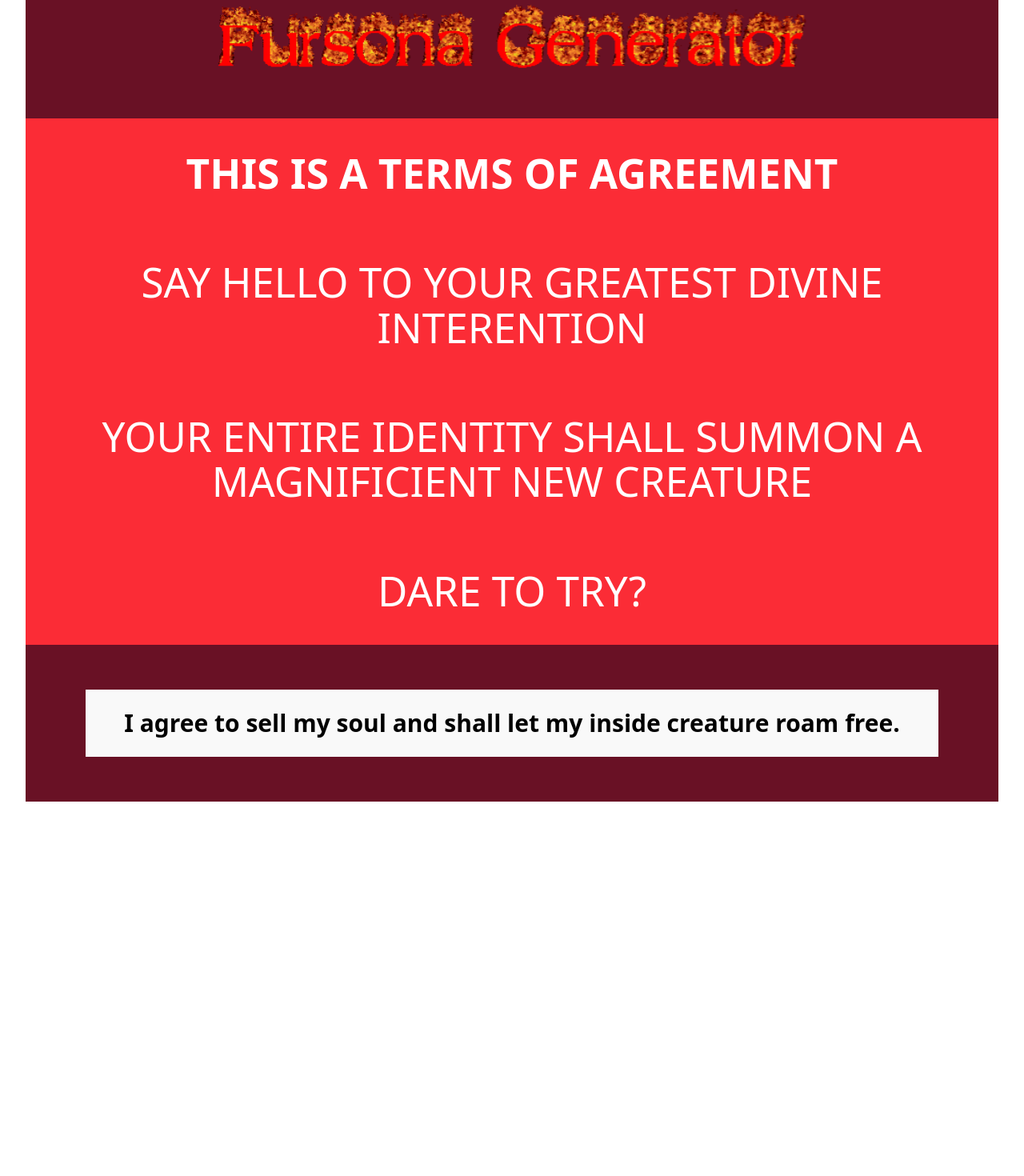
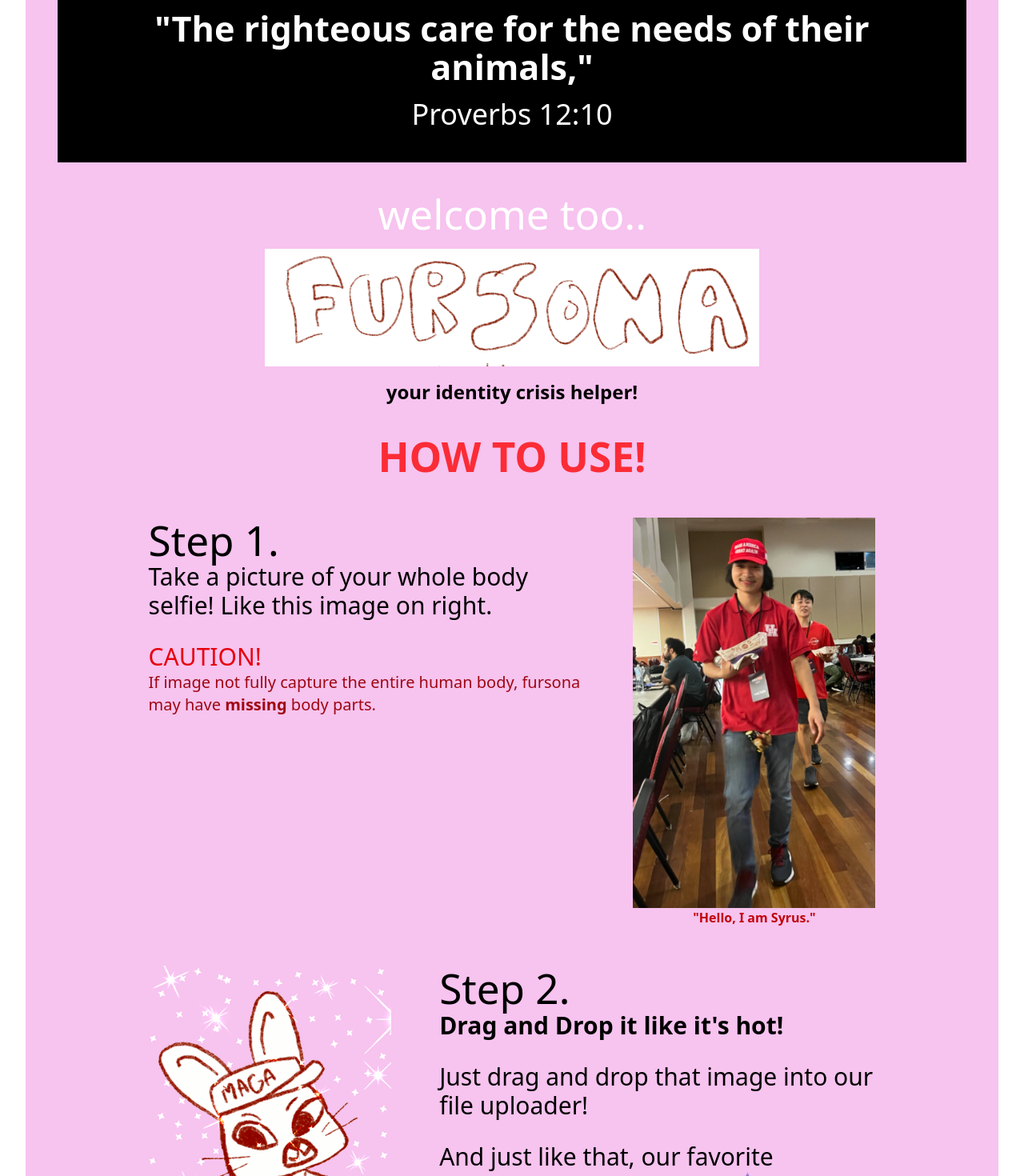
Before and after one commit to SiruX21/codered-astra, a React (Vite) app in the folder front-end/: page / in a window 1280 px wide. Shown: the part 100-1570 px from the top of the page at 80% size. Before the commit the page ends 1134 px from the top, so only its background shows below. Built offline with nearby package versions, Linux system fonts and the light colour scheme.

Commit message:
Added instructions

```diff
--- a/front-end/src/App.jsx
+++ b/front-end/src/App.jsx
@@ -8,7 +8,7 @@ import { DefaultApp } from "./pages/normal";
 function App() {
   // const [count, setCount] = useState(0)
   const [agree, setAgree] = useState(false);
-  const [isMainPage, setIsMainPage] = useState(false);
+  const [isMainPage, setIsMainPage] = useState(true);
 
   const handleTermsAgree = () => {
     setAgree(true);
--- a/front-end/src/pages/normal.jsx
+++ b/front-end/src/pages/normal.jsx
@@ -1,24 +1,10 @@
 import mainLogo from "../../public/main/mainlogo.png";
 import syrus from "../../public/main/syrus.png";
+import syrusSona from "../../public/main/fursona.gif";
 
-export function DefaultApp() {
+function Instructions() {
   return (
-    <div className="!bg-[#f7c3ef] h-full w- p-10 flex flex-col items-center bg-black text-white space-y-9">
-      <div className="bg-black p-10 space-y-4">
-        <h1 className="">
-          "The righteous care for the needs of their animals,"
-        </h1>
-        <h2 className="!text-4xl">Proverbs 12:10</h2>
-      </div>
-
-      <div className="space-y-4">
-        <h1>welcome too..</h1>
-        <img src={mainLogo} />
-        <h2 className="text-2xl text-black font-bold">
-          your identity crisis helper!
-        </h2>
-      </div>
-
+    <>
       <div>
         <h1 className="mb-3 text-red-500 font-bold">HOW TO USE!</h1>
       </div>
@@ -35,10 +21,10 @@ export function DefaultApp() {
             </div>
 
             <div>
-              <h1 className="text-3xl! text-red-600">WARNING!</h1>
+              <h1 className="text-3xl! text-red-600">CAUTION!</h1>
               <h2 className="text-xl text-red-800">
-                Please make sure the picture is your full body or fursona may
-                look <span className="font-bold">decapitated.</span>
+                If image not fully capture the entire human body, fursona may
+                have <span className="font-bold">missing</span> body parts.
               </h2>
             </div>
           </div>
@@ -49,22 +35,65 @@ export function DefaultApp() {
         </div>
 
         <div className="flex flex-row-reverse justify-between">
-          <div className="w-3/5 text-right space-y-7">
+          <div className="w-3/5 text-left space-y-7">
             <div>
               <h1 className="text-black">Step 2.</h1>
-              <h2 className="text-black text-3xl">
+              <h2 className="text-black text-3xl font-bold">
                 Drag and Drop it like it's hot!
               </h2>
             </div>
 
+            <div className="space-y-7">
+              <h2 className="text-black text-3xl">
+                Just drag and drop that image into our file uploader!
+              </h2>
 
+              <h2 className="text-black text-3xl">
+                And just like that, our favorite assistant,
+                <span className="font-bold text-4xl bg-white px-1">
+                  <span className="text-[#0057e7]">G</span>
+                  <span className="text-[#d62d20]">O</span>
+                  <span className="text-[#ffa700]">O</span>
+                  <span className="text-[#0057e7]">G</span>
+                  <span className="text-[#008744]">L</span>
+                  <span className="text-[#d62d20]">E</span>
+                </span>{" "}
+                <span className="px-1 inline-block">
+                  <img className="w-30" src="/main/geminilogo.png"></img>
+                </span>{" "}
+                will analyze your appearance and give you the most accurate{" "}
+                <span className="font-bold">fursona!</span>
+              </h2>
+            </div>
           </div>
           <div className="w-1/3">
-            <img src={syrus} alt="Syrus" />
-            <h3 className="text-red-700 font-bold">"Hello, I am Syrus."</h3>
+            <img src={syrusSona} alt="Syrus" />
           </div>
         </div>
       </section>
+    </>
+  );
+}
+
+export function DefaultApp() {
+  return (
+    <div className="!bg-[#f7c3ef] h-full w- p-10 flex flex-col items-center bg-black text-white space-y-9">
+      <div className="bg-black p-10 space-y-4">
+        <h1 className="text-[2.7rem]! font-bold text-white">
+          "The righteous care for the needs of their animals,"
+        </h1>
+        <h2 className="!text-4xl">Proverbs 12:10</h2>
+      </div>
+
+      <div className="space-y-4">
+        <h1>welcome too..</h1>
+        <img src={mainLogo} />
+        <h2 className="text-2xl text-black font-bold">
+          your identity crisis helper!
+        </h2>
+      </div>
+
+      <Instructions/>
     </div>
   );
 }
```
Also changed, not shown: front-end/public/main/fursona.gif (added), front-end/public/main/geminilogo.png (added).
